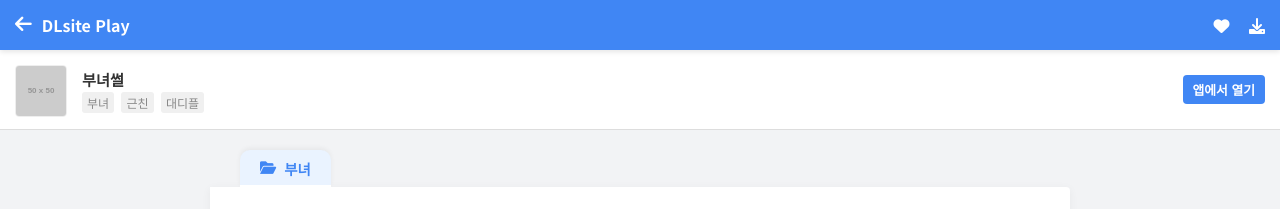
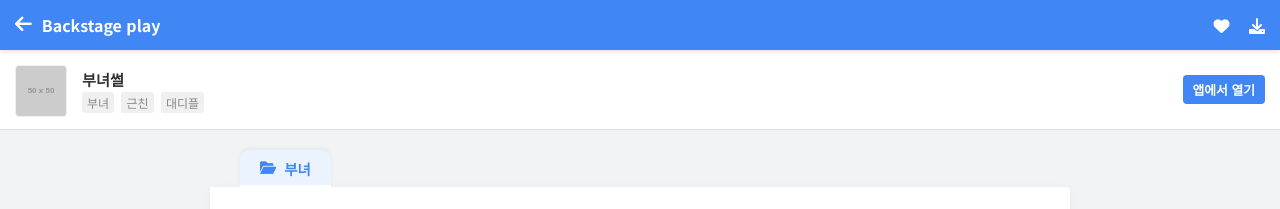
Before and after one commit to narelim/mag-ross-archive, a Jekyll site: the page built from secretposts/dmar20250001.md, in a window 1280 px wide. Shown: the top 209 px of the page. Built offline with Jekyll 4.4.1, drawn with Linux system fonts in a browser that asks for light colours.

Commit message:
Update play-viewer.html

```diff
--- a/_layouts/play-viewer.html
+++ b/_layouts/play-viewer.html
@@ -202,7 +202,7 @@
         <button class="back-btn" onclick="history.back()">
             <i class="fas fa-arrow-left"></i>
         </button>
-        <div class="app-title">DLsite Play</div>
+        <div class="app-title">Backstage play</div>
         <div class="app-icons">
             <i class="fas fa-heart"></i>
             <i class="fas fa-download"></i>
```
